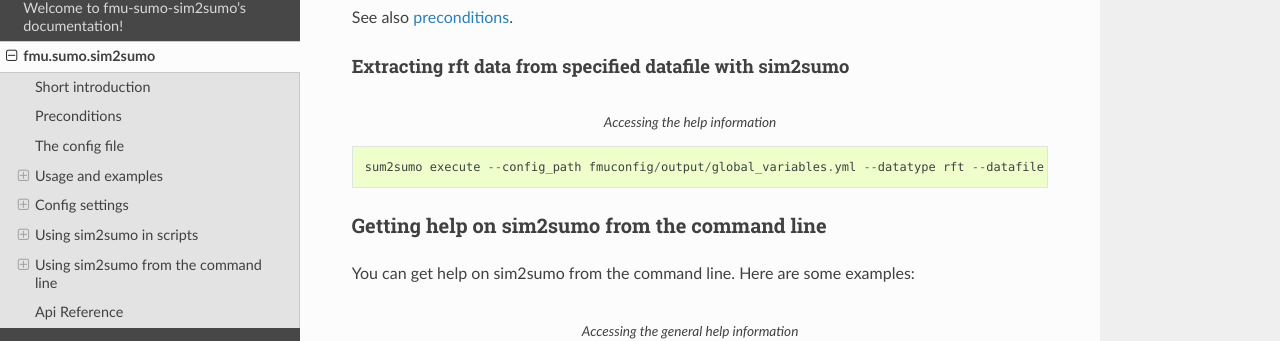
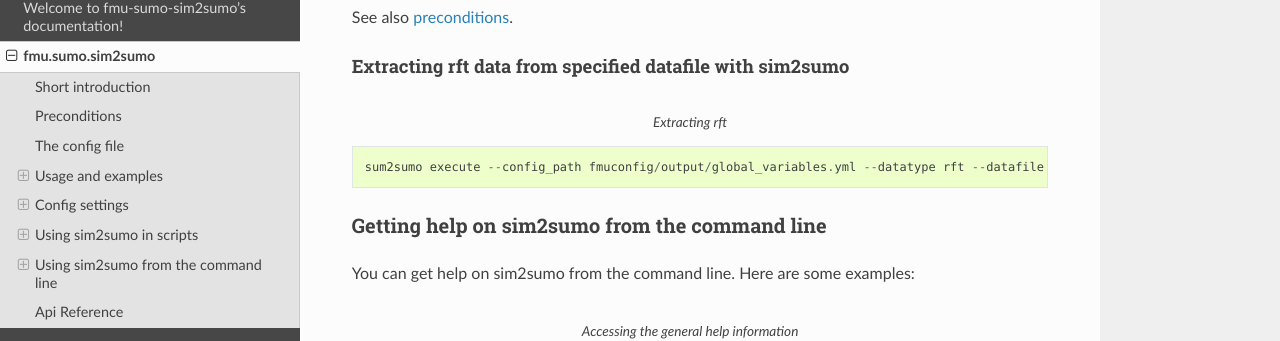
Before and after one commit to equinor/fmu-sumo-sim2sumo, a Sphinx documentation site: the page built from docs/sim2sumo.rst, in a window 1280 px wide and 900 px high, scrolled down 4687 px. Shown: the part 144-485 px from the top of the window. Built offline with Sphinx 7.4.7 and the Read the Docs theme 2.0.0, drawn with Linux system fonts in a browser that asks for light colours.

Commit message:
Correct wrong caption

```diff
--- a/docs/sim2sumo.rst
+++ b/docs/sim2sumo.rst
@@ -234,7 +234,7 @@ Extracting rft data from specified datafile with sim2sumo
 ----------------------------------------------------------------
 
 .. code-block::
-   :caption: Accessing the help information
+   :caption: Extracting rft
 
    sum2sumo execute --config_path fmuconfig/output/global_variables.yml --datatype rft --datafile eclipse/model/DROGON-0.DATA
 
```
